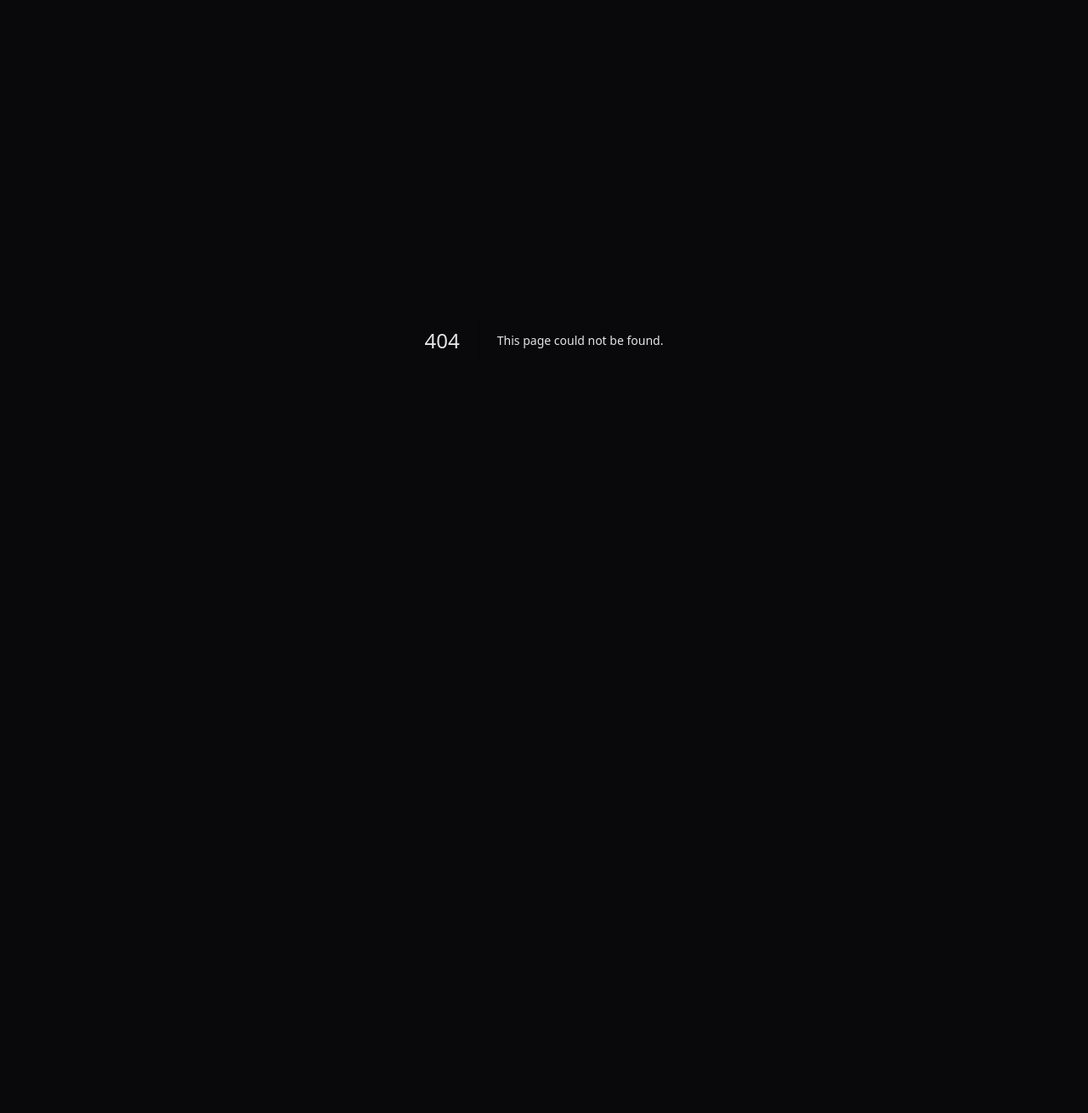
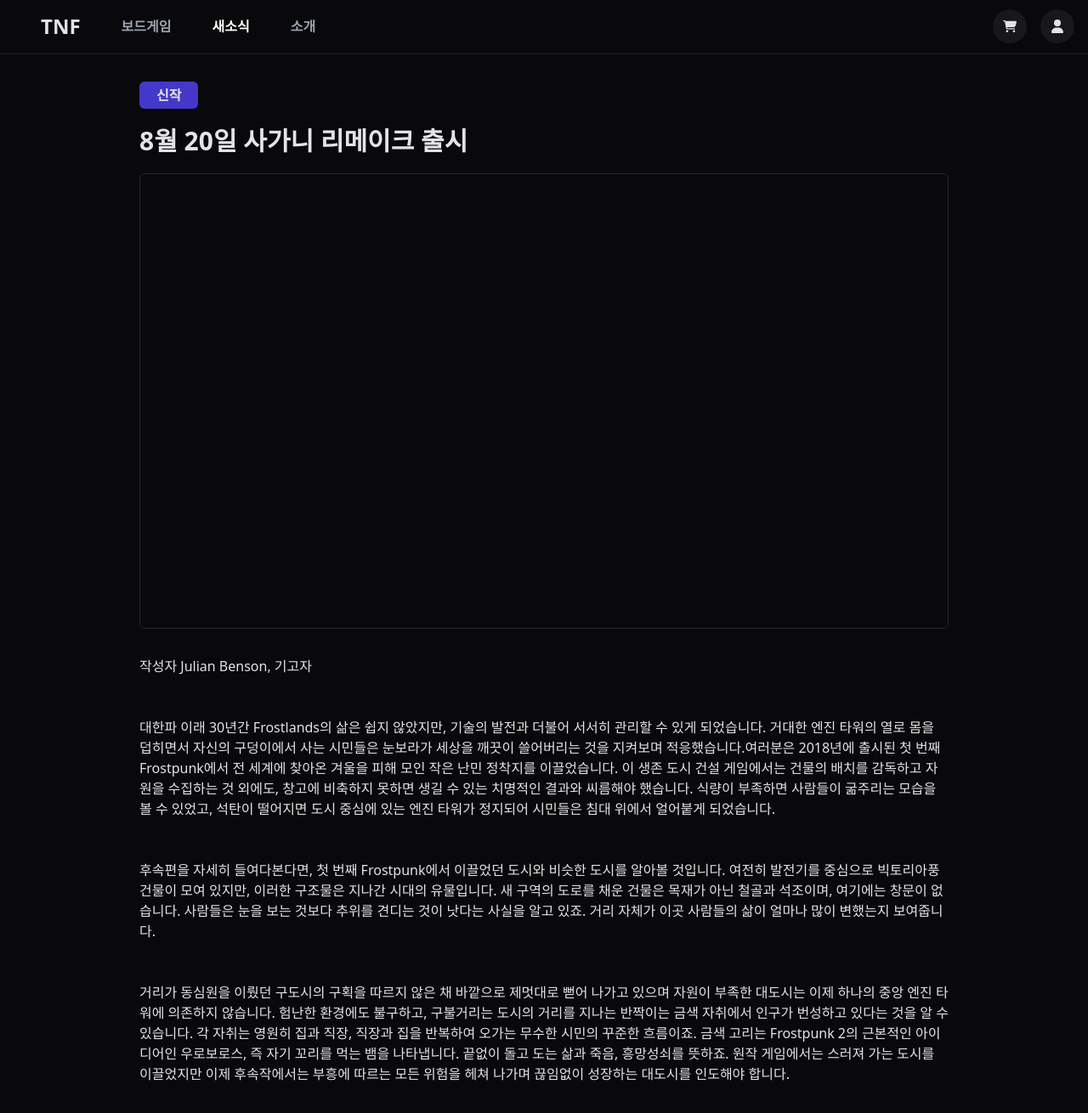
Before and after one commit to nsr1349/TNF, a Next.js app: page /news/1 in a window 1280 px wide. Before the commit this address had no page. Shown: the top 1310 px of the page at 85% size. Before the commit the page ends 800 px from the top, so only its background shows below. Built offline with nearby package versions, Linux system fonts and the light colour scheme.

Commit message:
feat: 뉴스 디테일 페이지 퍼블리싱

```diff
--- /dev/null
+++ b/src/app/(navLayout)/news/[id]/page.tsx
@@ -0,0 +1,34 @@
+interface NewsDetailProps {
+    params : {
+        id : string
+    }
+}
+
+export default function NewsDetail({ params } : NewsDetailProps) {
+    const { id } = params
+    console.log(id)
+    return (
+        <div className="w-full max-w-[1000px] px-6">
+            <div className="w-fit px-5 py-1 rounded-md bg-indigo-700 font-bold mt-8 mb-5">신작</div>
+            <h1 className="font-bold text-3xl">8월 20일 사가니 리메이크 출시</h1>
+            <div className="w-full aspect-video border-1 border-zinc-800 rounded-md mt-5 mb-8">
+
+            </div>
+            <p>
+                작성자 Julian Benson,  기고자
+                <br />
+                <br />
+                <br />
+                대한파 이래 30년간 Frostlands의 삶은 쉽지 않았지만, 기술의 발전과 더불어 서서히 관리할 수 있게 되었습니다. 거대한 엔진 타워의 열로 몸을 덥히면서 자신의 구덩이에서 사는 시민들은 눈보라가 세상을 깨끗이 쓸어버리는 것을 지켜보며 적응했습니다.여러분은 2018년에 출시된 첫 번째 Frostpunk에서 전 세계에 찾아온 겨울을 피해 모인 작은 난민 정착지를 이끌었습니다. 이 생존 도시 건설 게임에서는 건물의 배치를 감독하고 자원을 수집하는 것 외에도, 창고에 비축하지 못하면 생길 수 있는 치명적인 결과와 씨름해야 했습니다. 식량이 부족하면 사람들이 굶주리는 모습을 볼 수 있었고, 석탄이 떨어지면 도시 중심에 있는 엔진 타워가 정지되어 시민들은 침대 위에서 얼어붙게 되었습니다.
+                <br />
+                <br />
+                <br />
+                후속편을 자세히 들여다본다면, 첫 번째 Frostpunk에서 이끌었던 도시와 비슷한 도시를 알아볼 것입니다. 여전히 발전기를 중심으로 빅토리아풍 건물이 모여 있지만, 이러한 구조물은 지나간 시대의 유물입니다. 새 구역의 도로를 채운 건물은 목재가 아닌 철골과 석조이며, 여기에는 창문이 없습니다. 사람들은 눈을 보는 것보다 추위를 견디는 것이 낫다는 사실을 알고 있죠. 거리 자체가 이곳 사람들의 삶이 얼마나 많이 변했는지 보여줍니다.
+                <br />
+                <br />
+                <br />
+                거리가 동심원을 이뤘던 구도시의 구획을 따르지 않은 채 바깥으로 제멋대로 뻗어 나가고 있으며 자원이 부족한 대도시는 이제 하나의 중앙 엔진 타워에 의존하지 않습니다. 험난한 환경에도 불구하고, 구불거리는 도시의 거리를 지나는 반짝이는 금색 자취에서 인구가 번성하고 있다는 것을 알 수 있습니다. 각 자취는 영원히 집과 직장, 직장과 집을 반복하여 오가는 무수한 시민의 꾸준한 흐름이죠. 금색 고리는 Frostpunk 2의 근본적인 아이디어인 우로보로스, 즉 자기 꼬리를 먹는 뱀을 나타냅니다. 끝없이 돌고 도는 삶과 죽음, 흥망성쇠를 뜻하죠. 원작 게임에서는 스러져 가는 도시를 이끌었지만 이제 후속작에서는 부흥에 따르는 모든 위험을 헤쳐 나가며 끊임없이 성장하는 대도시를 인도해야 합니다.
+            </p>
+        </div>
+    );
+}
```
